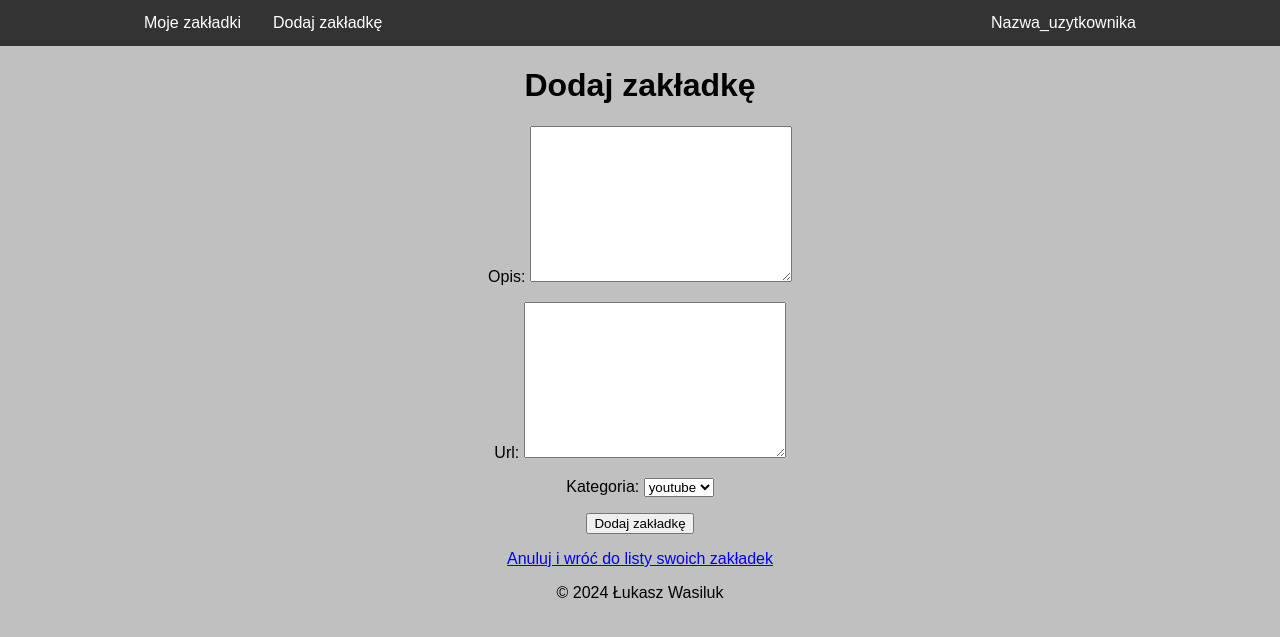
After one commit to LukaszWasiluk01/MenadzerZakladek, a PHP site: page /insertForm.php in a window 1280 px wide. The commit adds this page. Shown: the top 637 px of the page. Run offline with PHP 8.4, Linux system fonts and the light colour scheme; data comes from the database, SQL or seed files in the repository.

Commit message:
dodanie szkieletu dodawania zakladki

```diff
--- /dev/null
+++ b/insertForm.php
@@ -0,0 +1,53 @@
+<?php
+require("db.php");
+?>
+<!DOCTYPE html>
+<html lang="en">
+
+<head>
+    <meta charset="UTF-8">
+    <meta name="viewport" content="width=device-width, initial-scale=1.0">
+    <title>Menedżer zakładek</title>
+    <link rel="stylesheet" href="./Styles/styles.css">
+</head>
+
+<body>
+    <?php
+    require("menu.php");
+    ?>
+    <main class="text-center">
+        <h1>Dodaj zakładkę</h1>
+        <form action="update.php" method="POST">
+            <p>
+                <label for="opis">Opis:</label>
+                <textarea id="opis" name="opis" cols="30" rows="10"></textarea>
+            </p>
+            <p>
+                <label for="url">Url:</label>
+                <textarea id="url" name="url" cols="30" rows="10"></textarea>
+            </p>
+            <p>
+                <label for="idKategorii">Kategoria:</label>
+                <select id="idKategorii" name="idKategorii" required>
+                    <?php
+                    $sql = "SELECT id, nazwa FROM kategorie";
+                    $result = $conn->query($sql);
+                    while ($row = $result->fetch_object()) {
+                        echo "<option value='{$row->id}'>{$row->nazwa}</option>";
+                    }
+                    ?>
+                </select>
+            </p>
+            <p>
+                <input type="submit" value="Dodaj zakładkę">
+            </p>
+        </form>
+        <a href="index.php">Anuluj i wróć do listy swoich zakładek</a>
+        </div>
+    </main>
+    <?php
+    require("footer.php");
+    ?>
+</body>
+
+</html>
--- a/menu.php
+++ b/menu.php
@@ -5,6 +5,7 @@ require("db.php");
     <nav class="navbar">
         <div class="center-80">
             <a href="index.php">Moje zakładki</a>
+            <a href="insertForm.php">Dodaj zakładkę</a>
             <div class="dropdown">
                 <button class="dropbtn">Nazwa_uzytkownika</button>
                 <div class="dropdown-content">
```
Also changed, not shown: insert.php (added, +13 -0 lines).
